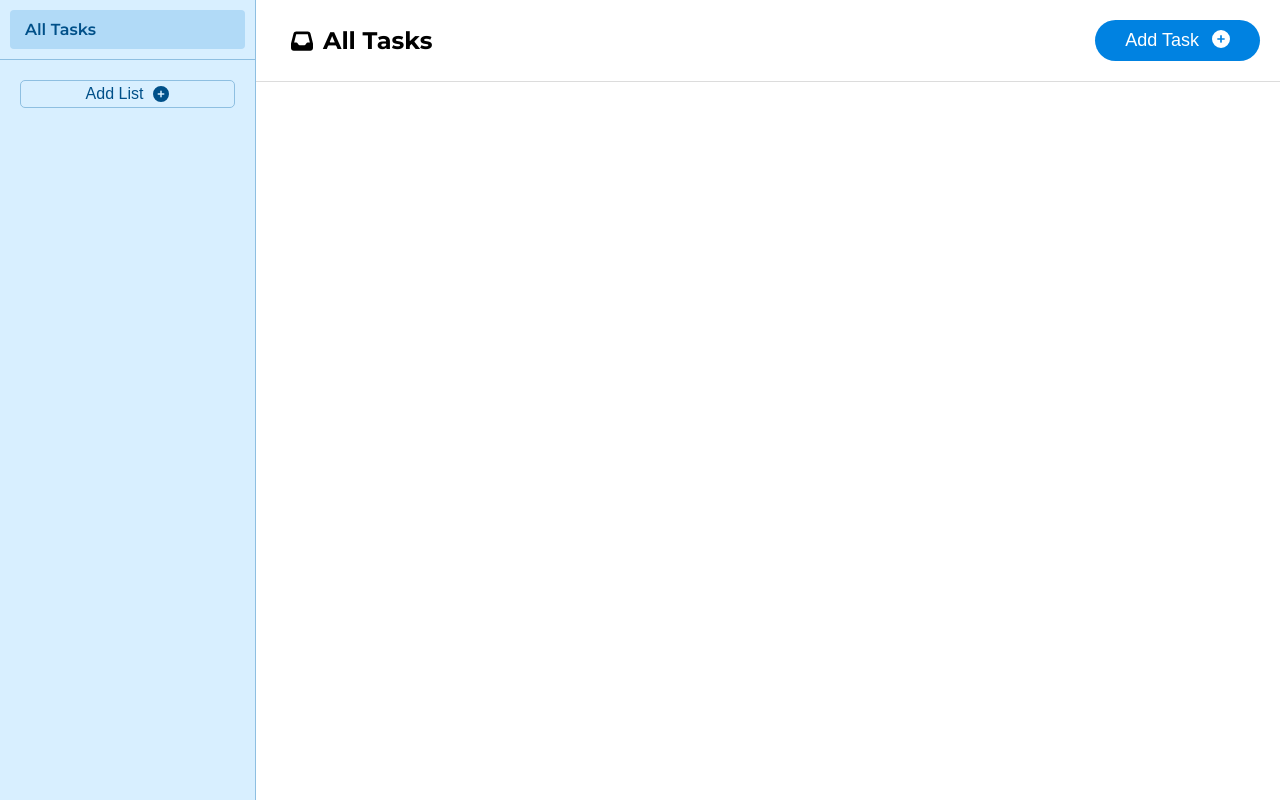
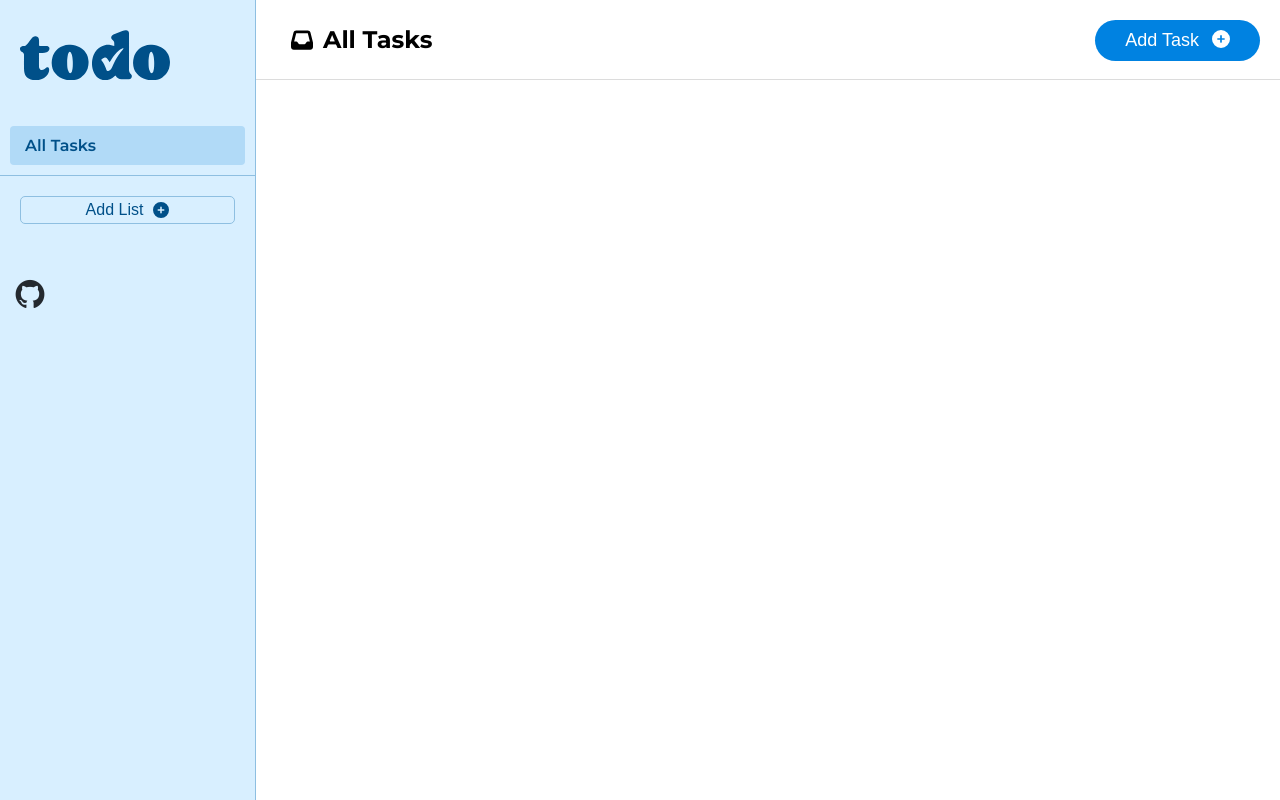
Before and after one commit to kysch13/odin-todo-list, a website built with webpack: page src/template.html in a window 1280 px wide. Built offline with nearby package versions, Linux system fonts and the light colour scheme.

Commit message:
Add logo

```diff
--- a/src/styles.css
+++ b/src/styles.css
@@ -15,6 +15,18 @@
 body {
     margin: 0;
     font-family: "Montserrat", sans-serif;
+}
+
+.logo {
+    padding: 10px 20px;
+}
+
+.logo svg {
+    max-width: 100%;
+}
+
+#github {
+    padding: 15px;
 }
 
 #page-container {
@@ -64,7 +76,7 @@ body {
 }
 
 #add-new-group:hover {
-    background-color: var(--btn-secondary-bg-hover);
+    background-color: #ffffff;
 }
 
 
@@ -233,6 +245,12 @@ label[for="input-task-priority"] input:checked + span:before {
     width: 30px;
     height: 30px;
     pointer-events: none;
+}
+
+#main-cont {
+    display: grid;
+    grid-template: 80px 1fr / 1fr;
+    height: 100vh;
 }
 
 #main-header {
--- a/src/template.html
+++ b/src/template.html
@@ -3,11 +3,55 @@
 <head>
     <meta charset="UTF-8">
     <meta name="viewport" content="width='device-width', initial-scale=1.0">
-    <title>Document</title>
+    <title>todo | Simple Todo Lists</title>
 </head>
 <body>
     <div id="page-container">
         <section id="sidebar">
+            <div class="logo">
+                <h1>
+                    <svg version="1.1" id="Layer_1" xmlns="http://www.w3.org/2000/svg" xmlns:xlink="http://www.w3.org/1999/xlink" x="0px" y="0px"
+                        viewBox="0 0 395.3 133.3" style="enable-background:new 0 0 395.3 133.3;" xml:space="preserve" fill="#005089" width="150">
+                    <g>
+                        <path d="M145.8,40.9c7.1,1.9,13.5,5.2,19.3,9.9c6.5,5.3,10.9,11.9,13.4,19.8c1.1,3.3,1.3,6.8,1.9,10.2c0.8,4.4,0,8.6-0.4,12.7
+                            c-0.6,5.7-2.5,11.1-5.3,16.2c-3.5,6.3-8.2,11.4-14.1,15.3c-8,5.2-17,7.3-26.5,7.6c-5.3,0.2-10.5-0.7-15.6-1.9
+                            c-10.5-2.5-19-8.2-25.7-16.4c-6.3-7.7-9-17-9.3-26.9c-0.2-5.1,0.6-10,1.9-15c3.9-15.1,13.4-25.2,27.9-30.5
+                            c5.7-2.1,11.7-3.1,18.2-2.7C136.1,38.8,141,39.7,145.8,40.9z M128.7,110.9c0.3,0.7,0.7,1.4,1.2,2c1.4,1.4,3.3,1.5,4.7,0
+                            c0.8-0.9,1.6-2,2-3.1c1.6-4.3,2.2-8.9,2.4-13.5c0.2-4.8,0.3-9.6,0-14.4c-0.4-6.1-0.8-12.2-2.8-18c-0.6-1.7-1.3-3.3-2.3-4.8
+                            c-1.3-2-4.1-2-5.3,0c-1,1.7-1.9,3.6-2.3,5.6c-0.8,4.5-1.6,9-1.9,13.6c-0.3,4.2,0,8.5,0,12.7c-0.1,4.2,0.5,8.3,1.3,12.4
+                            C126.8,105.9,127.7,108.4,128.7,110.9z"/>
+                        <path d="M360.3,40.9c7.1,1.9,13.5,5.2,19.3,9.9c6.5,5.3,10.9,11.9,13.4,19.8c1.1,3.3,1.3,6.8,1.9,10.2c0.8,4.4,0,8.6-0.4,12.7
+                            c-0.6,5.7-2.5,11.1-5.3,16.2c-3.5,6.3-8.2,11.4-14.1,15.3c-8,5.2-17,7.3-26.5,7.6c-5.3,0.2-10.5-0.7-15.6-1.9
+                            c-10.5-2.5-19-8.2-25.7-16.4c-6.3-7.7-9-17-9.3-26.9c-0.2-5.1,0.6-10,1.9-15c3.9-15.1,13.4-25.2,27.9-30.5
+                            c5.7-2.1,11.7-3.1,18.2-2.7C350.6,38.8,355.5,39.7,360.3,40.9z M343.2,110.9c0.3,0.7,0.7,1.4,1.2,2c1.4,1.4,3.3,1.5,4.7,0
+                            c0.8-0.9,1.6-2,2-3.1c1.6-4.3,2.2-8.9,2.4-13.5c0.2-4.8,0.3-9.6,0-14.4c-0.4-6.1-0.8-12.2-2.8-18c-0.6-1.7-1.3-3.3-2.3-4.8
+                            c-1.3-2-4.1-2-5.3,0c-1,1.7-1.9,3.6-2.3,5.6c-0.8,4.5-1.6,9-1.9,13.6c-0.3,4.2,0,8.5,0,12.7c-0.1,4.2,0.5,8.3,1.3,12.4
+                            C341.3,105.9,342.2,108.4,343.2,110.9z"/>
+                        <path d="M50,60.4c0,1.1,0,1.9,0,2.6c0,10.8,0,21.6,0,32.3c0,2.8,0.5,5.4,2.1,7.7c0.4,0.6,1,1.2,1.6,1.6c2.5,1.5,7.7,0.9,9.9-0.9
+                            c1.5-1.2,2.9-2.5,4.4-3.7c0.5-0.4,1.1-0.8,1.7-1.1c3.5-1.9,6.5-0.3,7,3.6c0.6,5.7-0.9,11-4.3,15.6c-5.1,7-12.3,11-20.6,13.2
+                            c-3.8,1-7.7,1.6-11.7,1.3c-6-0.5-11.9-1.5-17.3-4.6c-5.8-3.4-9.4-8.3-10.9-14.7c-0.8-3.7-1.3-7.5-1.3-11.3
+                            c-0.2-11.9-0.2-23.8,0-35.7c0.1-4.2-1.9-6.5-4.9-8.5c-0.4-0.2-0.8-0.4-1.2-0.7C0.7,54.8-0.8,51.2,0.4,47c0.6-2.1,4.4-4.8,7.1-5
+                            c1.5-0.1,3-0.1,4.4,0c1.6,0.1,2.9-0.4,4-1.5c1.8-1.9,3.6-3.8,5.2-5.8c3.2-4.1,6.1-8.4,9.4-12.4c1.9-2.3,4.2-4.3,7.4-5.1
+                            c3.2-0.9,6-0.3,8.7,1.3c1.7,1,2.4,2.8,2.9,4.5c0.5,1.7,0.6,3.5,0.7,5.3c0.1,4.4,0,8.8,0,13.5c0.8,0.1,1.5,0.3,2.3,0.3
+                            c5.8,0,11.6,0,17.4,0c1.2,0,2.5,0.2,3.6,0.7c3.2,1.3,4.7,4.6,3.9,8c-0.9,4-3.5,6.4-7.2,7.7c-3.5,1.2-7.1,1.8-10.8,2
+                            C56.2,60.5,53.4,60.4,50,60.4z"/>
+                        <path d="M294,118.7c-0.6-1.1-1.3-2.1-2.2-3c-3.2-3.3-4.6-7.1-4.6-11.9c0.2-31,0.1-62,0.1-93c0-1,0.1-2.1,0-3.1
+                            c-0.7-5.1-3.7-7.4-8.5-7.1c-3.1,0.2-6.2,1.1-9.1,2.2c-7.9,2.9-15.6,6.1-23.4,9.3c-1.3,0.5-2.4,1.6-3.6,2.5
+                            c-3.1,2.4-3.3,7.8-0.2,10.4c1.2,1,2.3,2.2,3.5,3.3c1.7,1.5,2.4,3.5,2.4,5.7c0,2.7,0,5.4,0,8.1c-3.6-1-7-2.4-10.5-2.8
+                            c-4.8-0.6-9.7-0.4-14.5,0.6c-8.1,1.8-15.1,5.9-20.7,12c-3.7,4.1-6.6,8.7-8.7,14c-3.9,9.9-5.2,20.1-3.7,30.7
+                            c1,6.9,3.1,13.3,6.5,19.3c3.3,5.7,7.7,10.3,13.7,13.3c6,2.9,12.2,4,18.9,2.8c5.2-0.9,9.9-2.7,14.1-5.8c2.7-2,5.3-4.2,8-6.3
+                            c0.2,0.3,0.3,0.7,0.6,1c3.4,5.8,8.4,8.9,15.2,8.9c2.5,0,5,0,7.5,0c4.1,0,8.2,0.1,12.3,0C293.9,129.8,296.2,122.7,294,118.7z
+                            M272.3,50.4c-0.5,0.6-1.1,1.1-1.6,1.7c-7.7,8.6-14.3,18-19.7,28.5c-3,5.9-6,12-8.6,18.2c-1.8,4.1-4.5,6.7-8.2,8.4
+                            c-0.9,0.4-1.8,0.8-2.7,1c-1.7,0.4-2.6-0.1-3.3-1.9c-0.6-1.6-1.1-3.2-1.6-4.7c-2.7-7.9-6.5-15-11.6-21.3c-0.9-1.1-0.8-2.4,0.2-3.2
+                            c2.5-2.1,5.1-3.7,8.2-4.5c2.2-0.6,4,0.2,5.5,1.9c2.2,2.4,4.1,5,5.6,7.9c0.4,0.8,0.9,1.6,1.4,2.6c1.9-3,3.9-5.9,5.7-8.8
+                            c5-7.9,10.7-15,17.5-20.9c3.2-2.8,6.5-5.3,10.5-6.5c0.5-0.2,1.1-0.4,1.7-0.4c0.4,0,1.1,0.2,1.3,0.6C272.8,49.3,272.6,50,272.3,50.4
+                            z"/>
+                    </g>
+                    </svg>
+
+                </h1>
+            </div>
+
             <div id="add-task-form">
 
             </div>
@@ -19,8 +63,11 @@
                 <div id="new-group-btn-cont"></div>
                 <ul id="group-list"></ul>
             </div>
+            <div id="github">
+                <a href="https://github.com/kysch13" target="_blank"><img src="./img/github-mark.png" width="30"></a>
+            </div>
         </section>
-        <div>
+        <div id="main-cont">
             <section id="main-header">
                 <div id="main-title"></div>
                 <div id="new-task-btn-cont"></div>
```
Also changed, not shown: src/img/github-mark.png (added), src/img/todo_logo.svg (added).
